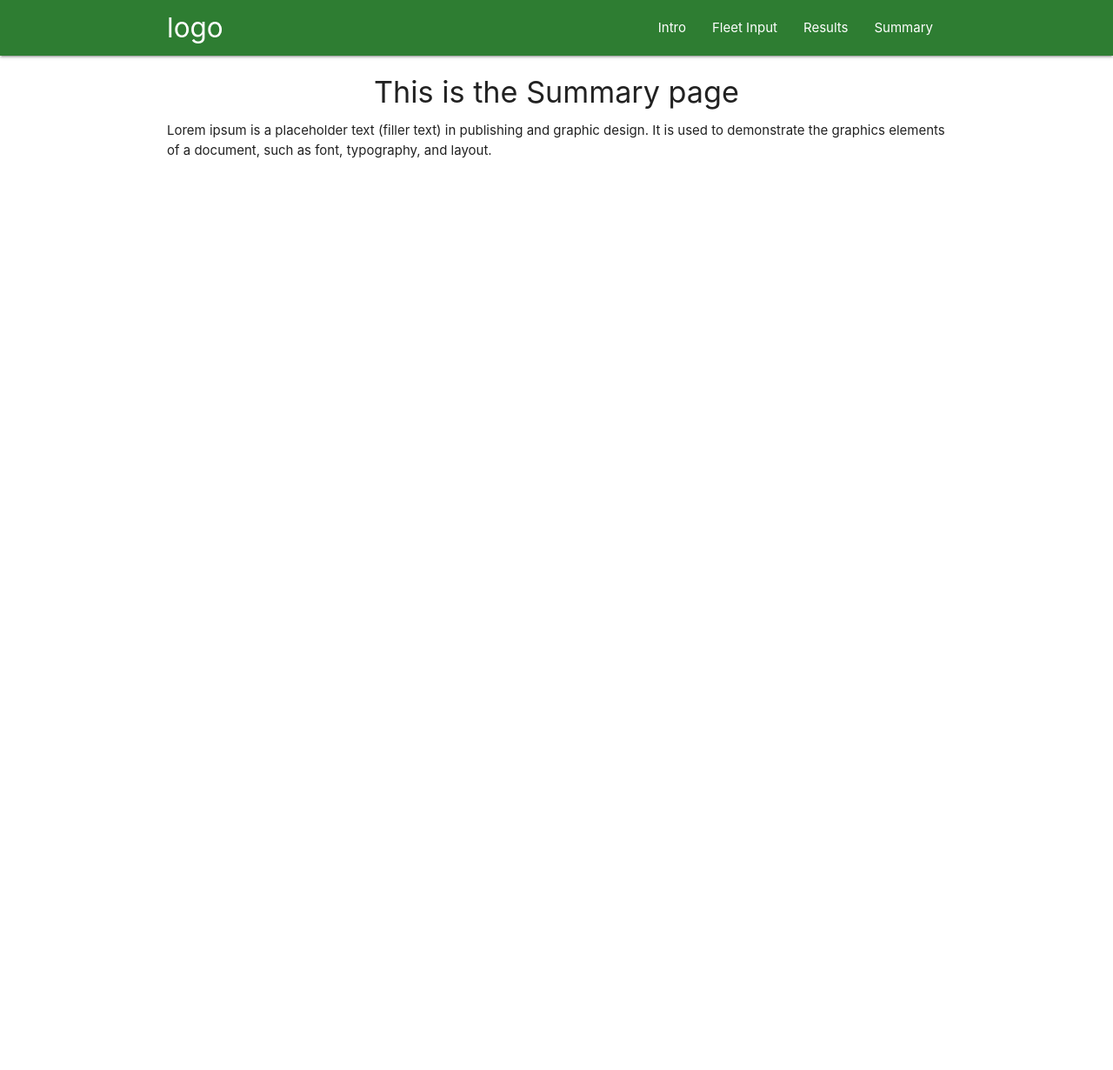
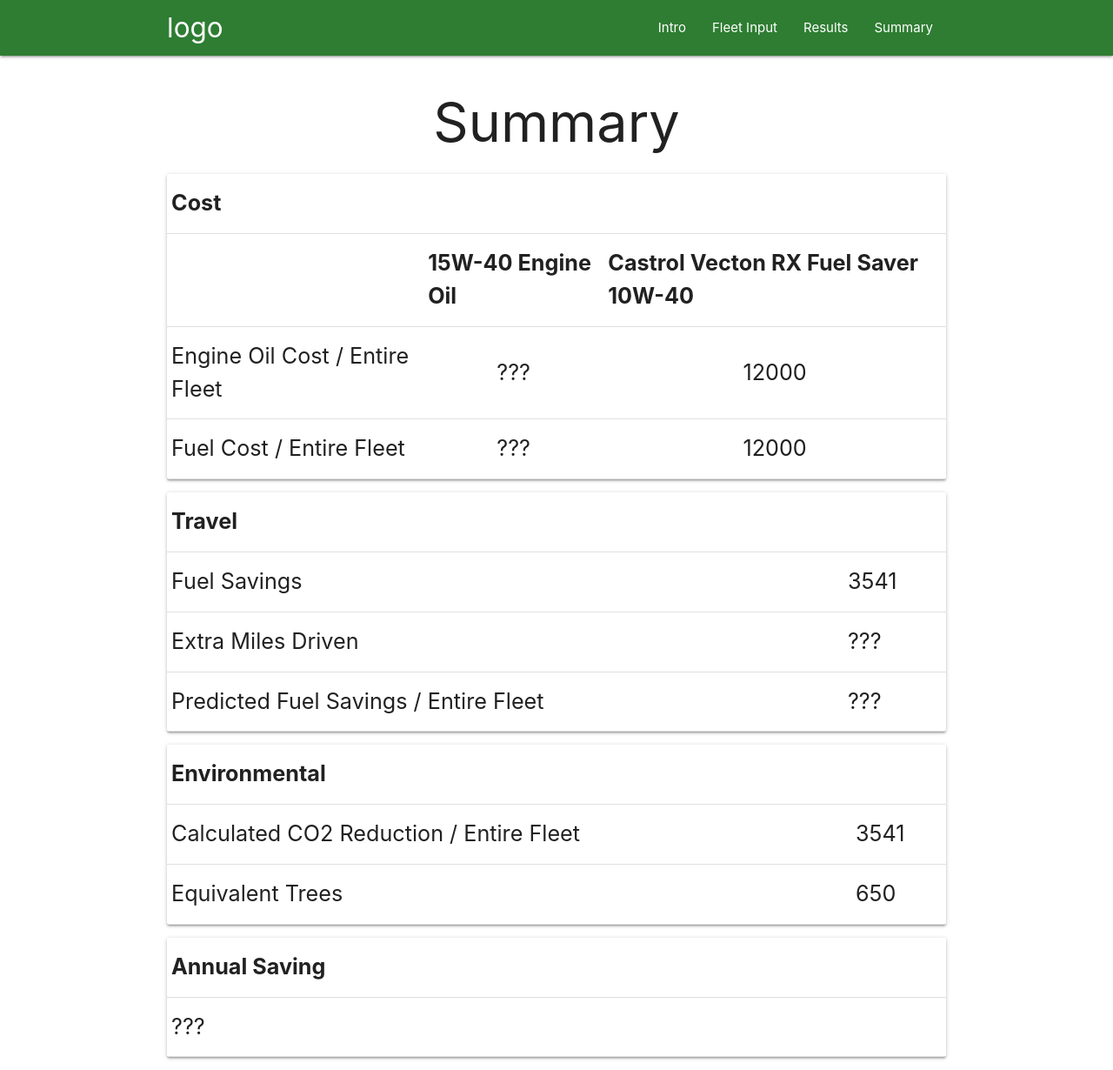
Before and after one commit to Codrey/Castrol-Green, a React (Create React App) app: page /summary in a window 1280 px wide. Shown: the whole page at 87% size. Before the commit the page ends 800 px from the top, so only its background shows below. Built offline with nearby package versions, Linux system fonts and the light colour scheme.

Commit message:
added data tables

```diff
--- a/src/components/results/Results.js
+++ b/src/components/results/Results.js
@@ -1,6 +1,6 @@
 import React, { Component } from 'react'
+import { connect } from 'react-redux'
 // import { Link } from 'react-router-dom'
-import { connect } from 'react-redux'
 
 class Results extends Component {
   render(){
@@ -20,13 +20,13 @@
         )
       })
     ) : (
-      <div className="center">No vehicles match</div>
+      <div className="center">No results match</div>
     );
 
     return (
       <div>
         <div className="container home">
-          <h4 className="center">Fleet Input</h4>
+          <h4 className="center">Results</h4>
           {resultsData}
         </div>
       </div>
@@ -41,29 +41,3 @@
   }
 
 export default connect(mapStateToProps)(Results)
-
-
-
-
-
-
-
-
-
-
-
-
-
-
-// import React from "react";
-
-// const Results = () => {
-//     return (
-//         <div className="container">
-//             <h4 className="center" >This is the Results page</h4>
-//             <p>Lorem ipsum is a placeholder text (filler text) in publishing and graphic design. It is used to demonstrate the graphics elements of a document, such as font, typography, and layout.</p>
-//         </div>
-//         )
-//     }
-
-// export default Results;
--- a/src/components/summary/Summary.js
+++ b/src/components/summary/Summary.js
@@ -1,13 +1,201 @@
-import React from "react";
+import React, { Component } from 'react'
+import { connect } from 'react-redux'
+// import { Link } from 'react-router-dom'
 
-const Summary = () => {
-  console.log();
+class Summary extends Component {
+  render(){
+    // Cost Data Table
+    const { cost } = this.props
+    const costData = cost.length ? (
+        cost.map(cost => {
+            return (
+            <div>
+                <table className="card highlight flow-text">
+                    <thead>
+                        <tr>
+                            <th>Cost</th>
+                        </tr>
+                    </thead>
+                    <thead>
+                        <tr className=" responsive-table">
+                            <th></th>
+                            <th>15W-40 Engine Oil</th>
+                            <th>Castrol Vecton RX Fuel Saver 10W-40</th>
+                        </tr>
+                    </thead>
+                    <tbody className="responsive-table">
+                        <tr>
+                            <td>{cost.eocTitle}</td>
+                            <td className="center">{cost.eocOil}</td>
+                            <td className="center">{cost.eocSaving}</td>
+                        </tr>
+                        <tr>
+                            <td>{cost.fcTitle}</td>
+                            <td className="center">{cost.fcOil}</td>
+                            <td className="center">{cost.fcSaving}</td>
+                        </tr>
+                    </tbody>
+                </table>
+
+            </div>
+            )
+            })
+      ) : (
+        <div className="center">No Cost Data</div>
+      );
+
+    // Travel Data Table
+    const { travel } = this.props
+    const travelData = travel.length ? (
+        travel.map(travel => {
+            return (
+            <div>
+                <table className="card highlight flow-text">
+                    <thead>
+                        <tr>
+                            <th>Travel</th>
+                        </tr>
+                    </thead>
+                    <tbody className="responsive-table">
+                        <tr>
+                            <td>{travel.fsTitle}</td>
+                            <td>{travel.fsResults}</td>
+                        </tr>
+                        <tr>
+                        <td>{travel.emdTitle}</td>
+                            <td>{travel.emdResults}</td>
+                        </tr>
+                        <tr>
+                        <td>{travel.pfsTitle}</td>
+                            <td>{travel.psfResults}</td>
+                        </tr>
+                    </tbody>
+                </table>
+
+            </div>
+            )
+        })
+      ) : (
+        <div className="center">No Travel Data</div>
+      );
+
+    // Environmental Data Table
+    const { environment } = this.props
+    const environmentalData = environment.length ? (
+        environment.map(environment => {
+            return (
+            <div>
+                <table className="card highlight flow-text">
+                    <thead>
+                        <tr>
+                            <th>Environmental</th>
+                        </tr>
+                    </thead>
+
+                    <tbody className="flow-text responsive-table">
+                        <tr>
+                            <td>{environment.ccrTitle}</td>
+                            <td>{environment.ccrResult}</td>
+                        </tr>
+                        <tr>
+                            <td>{environment.etTitle}</td>
+                            <td>{environment.etResult}</td>
+                        </tr>
+                    </tbody>
+                </table>
+
+            </div>
+            )
+        })
+      ) : (
+        <div className="center">No Travel Data</div>
+      );
+
+      const annualSavvings = (
+
+        <table className="card highlight flow-text">
+            <thead>
+                <tr>
+                    <th>Annual Saving</th>
+                    <th>{cost.eocTitle} </th>
+                </tr>
+            </thead>
+            <tbody className="flow-text responsive-table">
+                <tr>
+                    <td>???</td>
+                </tr>
+            </tbody>
+        </table>
+      )
+
     return (
-        <div className="container">
-            <h4 className="center" >This is the Summary page</h4>
-            <p>Lorem ipsum is a placeholder text (filler text) in publishing and graphic design. It is used to demonstrate the graphics elements of a document, such as font, typography, and layout.</p>
+      <div>
+        <div className="container home">
+          <h1 className="center">Summary</h1>
+          {costData}
+          {travelData}
+          {environmentalData}
+          {annualSavvings}
+
         </div>
-        )
+      </div>
+    );
+  }
+}
+
+const mapStateToProps = (state) => {
+    return {
+        cost: state.summary.cost,
+        travel: state.summary.travel,
+        environment: state.summary.environmental
     }
+  }
 
-export default Summary;
+export default connect(mapStateToProps)(Summary)
+
+
+
+
+
+
+
+// import React from "react";
+
+// const Summary = () => {
+//   console.log();
+//     return (
+//         <div className="container">
+//             <h4 className="center" >This is the Summary page</h4>
+//             <p>Lorem ipsum is a placeholder text (filler text) in publishing and graphic design. It is used to demonstrate the graphics elements of a document, such as font, typography, and layout.</p>
+//             <table>
+//                 <thead>
+//                 <tr>
+//                     <th>Name</th>
+//                     <th>Item Name</th>
+//                     <th>Item Price</th>
+//                 </tr>
+//                 </thead>
+
+//                 <tbody>
+//                 <tr>
+//                     <td>Alvin</td>
+//                     <td>Eclair</td>
+//                     <td>$0.87</td>
+//                 </tr>
+//                 <tr>
+//                     <td>Alan</td>
+//                     <td>Jellybean</td>
+//                     <td>$3.76</td>
+//                 </tr>
+//                 <tr>
+//                     <td>Jonathan</td>
+//                     <td>Lollipop</td>
+//                     <td>$7.00</td>
+//                 </tr>
+//                 </tbody>
+//             </table>
+//         </div>
+//         )
+//     }
+
+// export default Summary;
--- a/src/store/reducers/rootReducer.js
+++ b/src/store/reducers/rootReducer.js
@@ -1,11 +1,13 @@
 // import introReducer from './introReducer';
 import vehicleReducer from './vehiclesReducer';
 import resultsReducer from './resultsReducer';
+import summaryReducer from './summaryReducer';
 import { combineReducers } from 'redux'
 
 const rootReducer = combineReducers({
 //  intro: introReducer,
   fleet: vehicleReducer,
+  summary: summaryReducer,
   results: resultsReducer
 });
 
--- a/src/store/reducers/summaryReducer.js
+++ b/src/store/reducers/summaryReducer.js
@@ -0,0 +1,28 @@
+// Refactor Required! ***
+const initState = {
+    cost: [
+      {
+        eocTitle: 'Engine Oil Cost / Entire Fleet', eocOil: '???', eocSaving: 12000,
+        fcTitle: 'Fuel Cost / Entire Fleet', fcOil: '???', fcSaving: 12000
+      },
+    ],
+    travel: [
+      {
+        fsTitle: 'Fuel Savings ', fsResults: 3541,
+        emdTitle: 'Extra Miles Driven', emdResults: '???',
+        pfsTitle: 'Predicted Fuel Savings / Entire Fleet', psfResults: '???'
+      },
+    ],
+    environmental: [
+      {
+        ccrTitle: 'Calculated CO2 Reduction / Entire Fleet', ccrResult: 3541,
+        etTitle: 'Equivalent Trees', etResult: 650
+      },
+    ]
+  }
+
+const summaryReducer = (state = initState, action) => {
+  return state;
+}
+
+export default summaryReducer;
```
